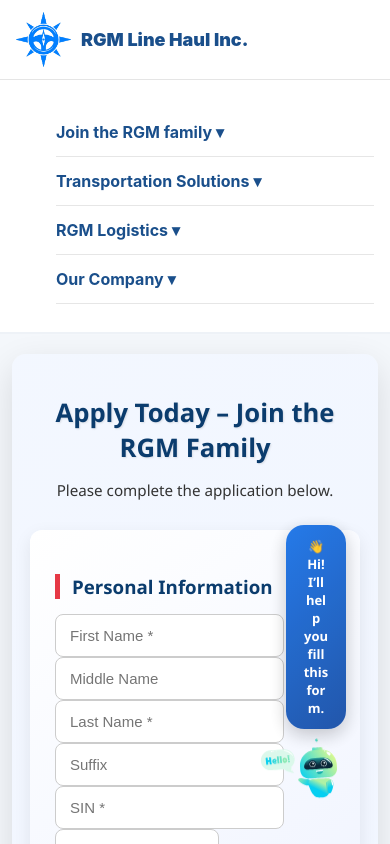
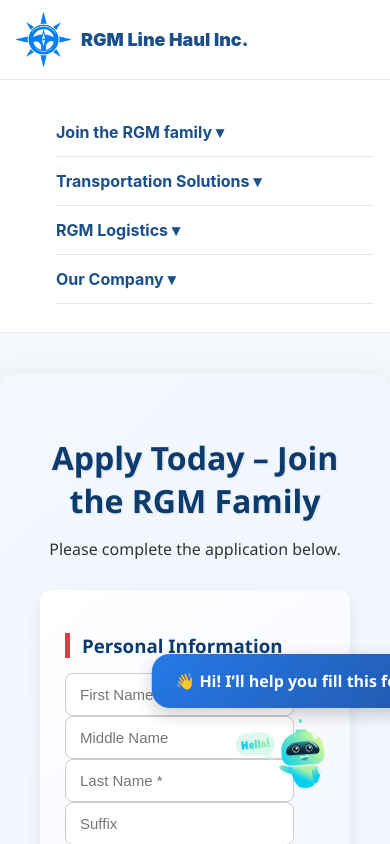
Before and after one commit to MrVenom786/rgm-web-frontend, a React (Create React App) app: page /join/apply in a window 390 px wide. Shown: the top 844 px of the page. Built offline with nearby package versions, Linux system fonts and the light colour scheme.

Commit message:
Update ApplyToday.css

```diff
--- a/src/styles/ApplyToday.css
+++ b/src/styles/ApplyToday.css
@@ -183,56 +183,3 @@
   .apply-form { grid-template-columns: 1fr; }
   .character-wrapper { width: 140px; }
 }
-/* ===============================
-   APPLY PAGE – MOBILE FIXES ONLY
-================================ */
-
-/* Prevent horizontal scroll globally */
-body {
-  overflow-x: hidden;
-}
-
-/* Mobile adjustments */
-@media (max-width: 768px) {
-
-  /* Reduce container padding */
-  .apply-container {
-    padding: 24px 18px;
-    margin: 20px 12px;
-  }
-
-  /* Character stays bottom-right but smaller */
-  .character-wrapper {
-    width: 120px;
-    bottom: 14px;
-    right: 14px;
-  }
-
-  /* Fix speech bubble overflow */
-  .speech-bubble {
-    max-width: 260px;
-    font-size: 14px;
-    padding: 12px 16px;
-
-    white-space: normal;      /* 🔥 KEY FIX */
-    word-break: break-word;  /* prevents overflow */
-    text-align: center;
-  }
-
-  /* Headings scale properly */
-  .apply-container h1 {
-    font-size: 1.6rem;
-  }
-
-  .apply-container p {
-    font-size: 0.95rem;
-  }
-}
-
-/* Extra safety for very small phones */
-@media (max-width: 420px) {
-  .speech-bubble {
-    max-width: 220px;
-    font-size: 13px;
-  }
-}
```
